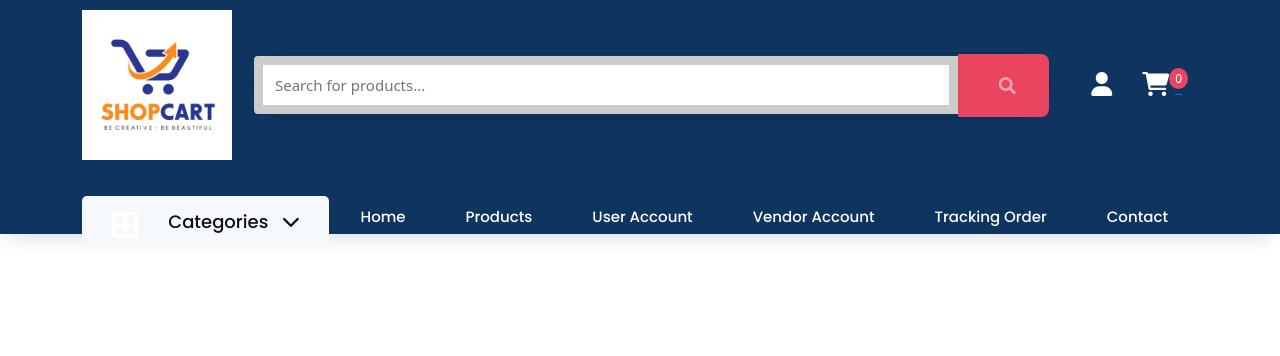
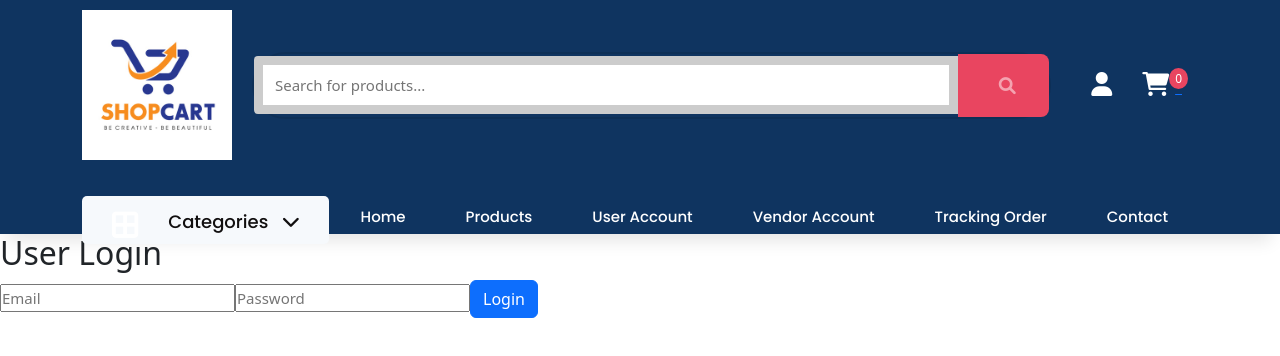
Before and after one commit to NindukiAbeyrathne/EAD-Ecommerce-frontend, a React (Create React App) app in the folder frontend/: page /UserForm in a window 1280 px wide. Shown: the top 356 px of the page. Built offline with nearby package versions, Linux system fonts and the light colour scheme.

Commit message:
User managemnet

```diff
--- a/frontend/src/App.js
+++ b/frontend/src/App.js
@@ -9,6 +9,8 @@ import {
 import VendorManagementPage from "./common/pages/mock_pages/mock_pg_vendor";
 import InventoryManagementPage_mock from "./common/pages/mock_pages/mock_pg_inventry";
 import ProductManagementPage from "./common/pages/ProductManagementPage";
+import UserForm from "./common/pages/Login/UserForm";
+import AdminDashboard from "./common/pages/Login/AdminDashboard";
 
 function App() {
   return (
@@ -19,7 +21,11 @@ function App() {
           <Route path="/inventory" element={<InventoryManagementPage_mock />} />
           <Route path="/vendors" element={<VendorManagementPage />} />
           <Route path="/products" element={<ProductManagementPage />} />
+          <Route path="/UserForm" element={<UserForm />} />
           {/* Add more routes for other pages as needed */}
+
+          {/* Admin dashboard route */}
+          <Route path="/admin/dashboard" element={<AdminDashboard />} />
         </Routes>
       </Router>
     </>
--- /dev/null
+++ b/frontend/src/common/pages/Data/mockUsers.js
@@ -0,0 +1,9 @@
+// src/data/mockUsers.js
+
+const mockUsers = [
+    { id: 1, name: 'Admin User', email: 'admin@example.com', password: 'admin123', role: 'Administrator' },
+    { id: 2, name: 'Vendor User', email: 'vendor@example.com', password: 'vendor123', role: 'Vendor' },
+    { id: 3, name: 'CSR User', email: 'csr@example.com', password: 'csr123', role: 'CSR' },
+  ];
+
+  export default mockUsers;
--- /dev/null
+++ b/frontend/src/common/pages/Login/AdminDashboard.jsx
@@ -0,0 +1,25 @@
+// src/components/AdminDashboard.jsx
+import React from 'react';
+import { Link } from 'react-router-dom';
+
+const AdminDashboard = () => {
+  return (
+    <div className="admin-dashboard">
+      <h2>Admin Dashboard</h2>
+      <p>Welcome to the admin section. Here you can manage users and other administrative tasks.</p>
+
+      {/* Links to different admin functionalities */}
+      <div className="admin-actions">
+        <Link to="/admin/manage-users">
+          <button className="btn btn-primary">Manage Users</button>
+        </Link>
+        {/* Add more admin management actions as needed */}
+        <Link to="/admin/manage-products">
+          <button className="btn btn-secondary">Manage Products</button>
+        </Link>
+      </div>
+    </div>
+  );
+};
+
+export default AdminDashboard;
--- /dev/null
+++ b/frontend/src/common/pages/Login/UserForm.jsx
@@ -0,0 +1,71 @@
+// src/components/UserForm.jsx
+import React, { useState } from 'react';
+import { useNavigate } from 'react-router-dom';  // Import useNavigate for redirection
+import mockUsers from '../Data/mockUsers';       // Import mockUsers from the mock data file
+
+const UserForm = () => {
+  const [email, setEmail] = useState('');        // State to manage email input
+  const [password, setPassword] = useState('');  // State to manage password input
+  const [message, setMessage] = useState('');    // State for feedback messages
+  const navigate = useNavigate();                // useNavigate hook for redirection
+
+  // Function to handle form submission and login validation
+  const handleLogin = (e) => {
+    e.preventDefault();
+
+    // Find the user from mockUsers based on email and password
+    const foundUser = mockUsers.find(
+      (user) => user.email === email && user.password === password
+    );
+
+    // If user is found, check their role
+    if (foundUser) {
+      setMessage(`Logged in as ${foundUser.role}`);
+
+      // If the user is an admin, redirect to the admin dashboard
+      if (foundUser.role === 'Administrator') {
+        localStorage.setItem('isAdmin', true);  // Store admin status in localStorage
+        navigate('/admin/dashboard');          // Redirect to the admin dashboard
+      }
+      // Handle other roles (e.g., Vendor, CSR)
+      else if (foundUser.role === 'Vendor') {
+        setMessage('Logged in as Vendor. Redirect to vendor section...');
+        // Add redirection or additional logic for Vendor
+      }
+      else if (foundUser.role === 'CSR') {
+        setMessage('Logged in as CSR. Redirect to CSR section...');
+        // Add redirection or additional logic for CSR
+      }
+    } else {
+      setMessage('Invalid credentials');        // If no user is found, show an error message
+    }
+  };
+
+  return (
+    <div className="user-form-page">
+      <h2>User Login</h2>
+      <form onSubmit={handleLogin}>
+        <input
+          type="email"
+          placeholder="Email"
+          value={email}
+          onChange={(e) => setEmail(e.target.value)}  // Update email state
+          required
+        />
+        <input
+          type="password"
+          placeholder="Password"
+          value={password}
+          onChange={(e) => setPassword(e.target.value)}  // Update password state
+          required
+        />
+        <button className="btn btn-primary" type="submit">Login</button>
+      </form>
+
+      {/* Display message after form submission */}
+      {message && <p>{message}</p>}
+    </div>
+  );
+};
+
+export default UserForm;
```
